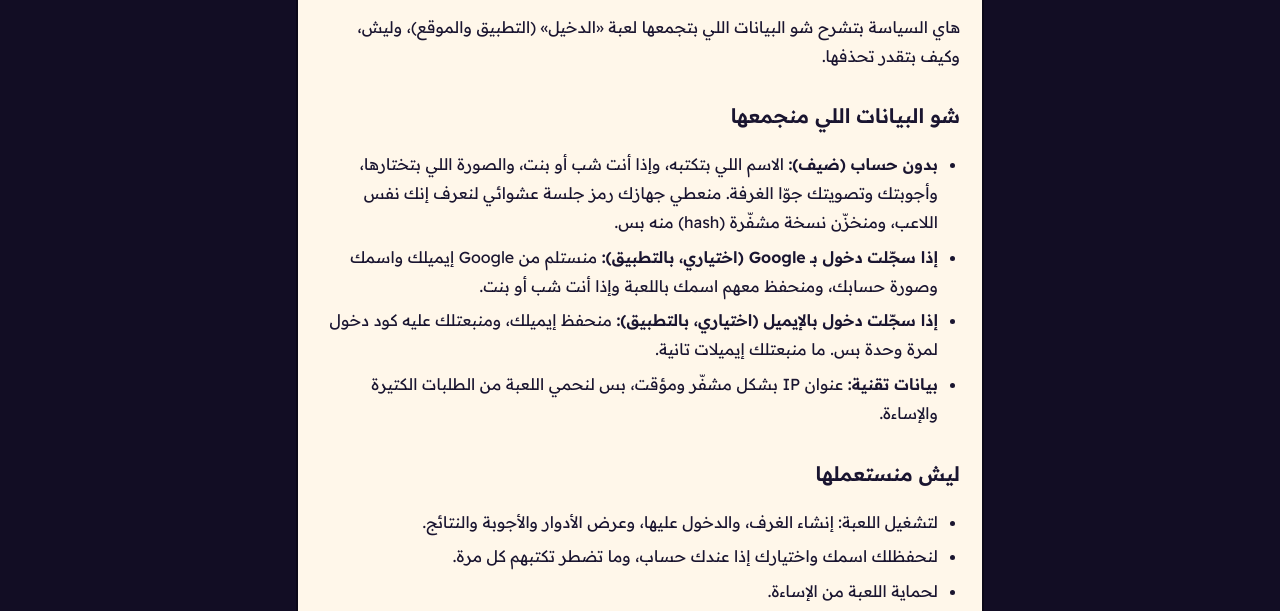
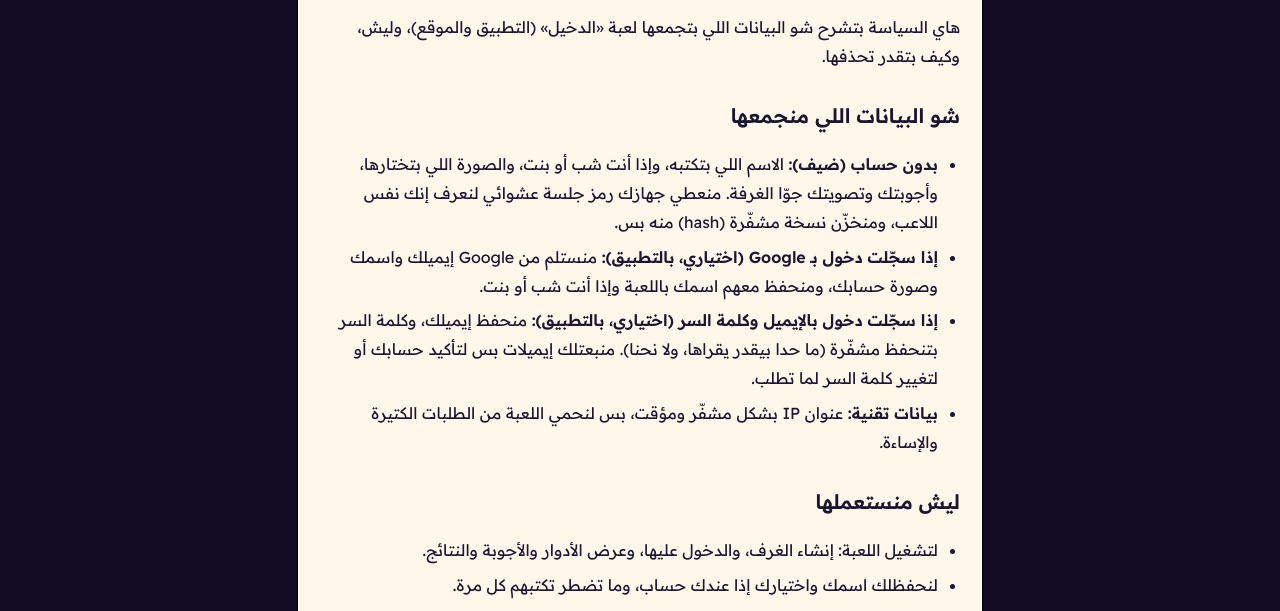
Before and after one commit to Mahmoud-Shehadeh/aldakheel-legal, a plain HTML site: page privacy.html in a window 1280 px wide. Shown: the part 189-800 px from the top of the page. Drawn offline with Linux system fonts and the light colour scheme; a web font is replaced by a local one.

Commit message:
Privacy: email and password sign-in
Co-Authored-By: Claude Opus 5.5 <noreply@anthropic.com>

```diff
--- a/privacy.html
+++ b/privacy.html
@@ -21,7 +21,7 @@
       <ul>
         <li><strong>بدون حساب (ضيف):</strong> الاسم اللي بتكتبه، وإذا أنت شب أو بنت، والصورة اللي بتختارها، وأجوبتك وتصويتك جوّا الغرفة. منعطي جهازك رمز جلسة عشوائي لنعرف إنك نفس اللاعب، ومنخزّن نسخة مشفّرة (hash) منه بس.</li>
         <li><strong>إذا سجّلت دخول بـ Google (اختياري، بالتطبيق):</strong> منستلم من Google إيميلك واسمك وصورة حسابك، ومنحفظ معهم اسمك باللعبة وإذا أنت شب أو بنت.</li>
-        <li><strong>إذا سجّلت دخول بالإيميل (اختياري، بالتطبيق):</strong> منحفظ إيميلك، ومنبعتلك عليه كود دخول لمرة وحدة بس. ما منبعتلك إيميلات تانية.</li>
+        <li><strong>إذا سجّلت دخول بالإيميل وكلمة السر (اختياري، بالتطبيق):</strong> منحفظ إيميلك، وكلمة السر بتنحفظ مشفّرة (ما حدا بيقدر يقراها، ولا نحنا). منبعتلك إيميلات بس لتأكيد حسابك أو لتغيير كلمة السر لما تطلب.</li>
         <li><strong>بيانات تقنية:</strong> عنوان IP بشكل مشفّر ومؤقت، بس لنحمي اللعبة من الطلبات الكتيرة والإساءة.</li>
       </ul>
 
```
